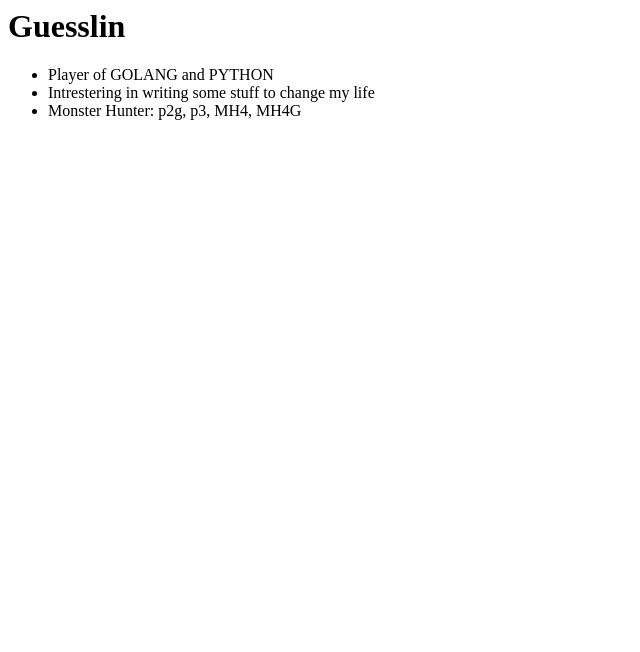
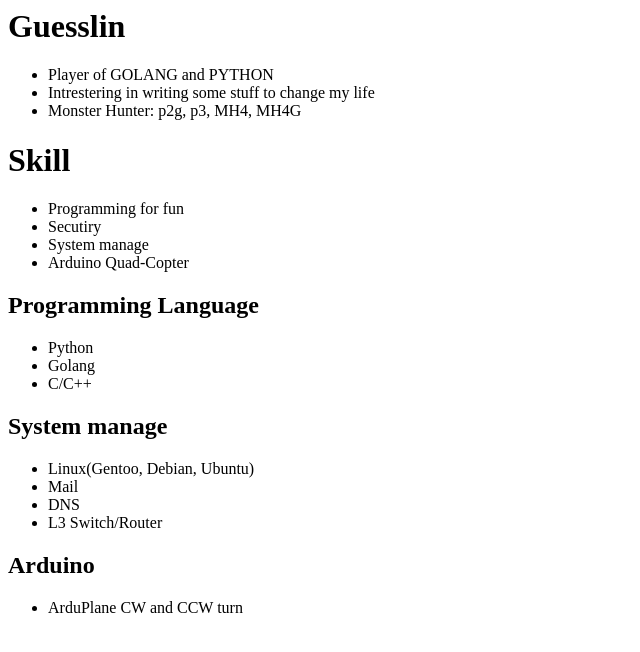
Before and after one commit to guesslin/guesslin.github.io, a plain HTML site: page index.html in a window 1280 px wide. Shown: the whole page, without its empty margins (0-640 px from the left). Drawn offline with Linux system fonts and the light colour scheme.

Commit message:
Update: index.html update

```diff
--- a/index.html
+++ b/index.html
@@ -5,3 +5,35 @@
 <li>Intrestering in writing some stuff to change my life</li>
 <li>Monster Hunter: p2g, p3, MH4, MH4G</li>
 </ul>
+
+<h1>Skill</h1>
+
+<ul>
+<li>Programming for fun</li>
+<li>Secutiry</li>
+<li>System manage</li>
+<li>Arduino Quad-Copter</li>
+</ul>
+
+<h2>Programming Language</h2>
+
+<ul>
+<li>Python</li>
+<li>Golang</li>
+<li>C/C++</li>
+</ul>
+
+<h2>System manage</h2>
+
+<ul>
+<li>Linux(Gentoo, Debian, Ubuntu)</li>
+<li>Mail</li>
+<li>DNS</li>
+<li>L3 Switch/Router</li>
+</ul>
+
+<h2>Arduino</h2>
+
+<ul>
+<li>ArduPlane CW and CCW turn</li>
+</ul>
```
